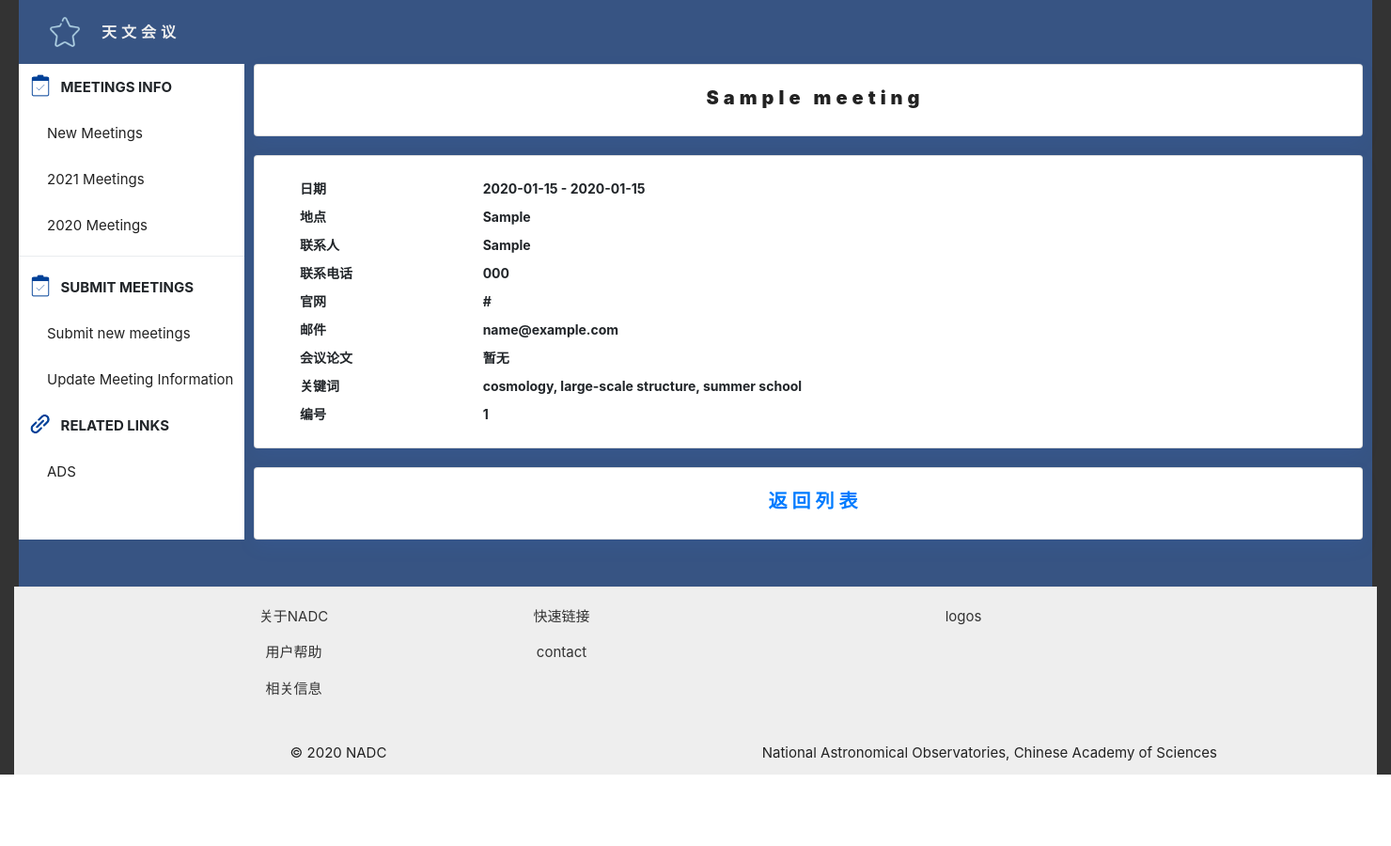
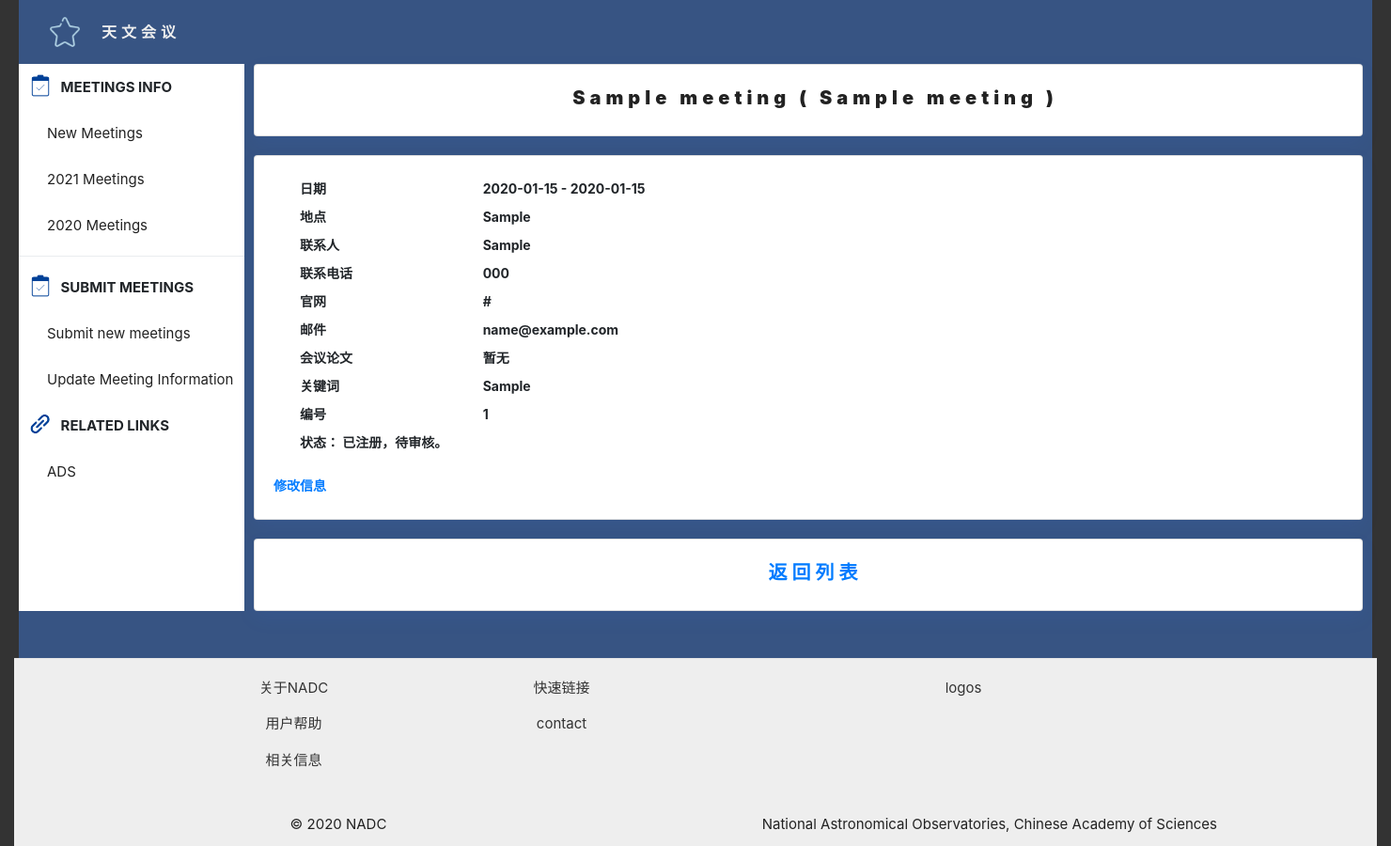
Before and after one commit to YSH1014/meeting, a Flask app: page /meetingInfo/1 in a window 1480 px wide. Shown: the part 142-1042 px from the top of the page at 94% size. Before the commit the page ends 966 px from the top, so only its background shows below. Run offline with Flask 2, Linux system fonts and the light colour scheme; a user stored in the database is signed in; tables that the repository leaves empty hold one stand-in row (values such as "Sample post"); some libraries are stand-ins or nearby versions.

Commit message:
更新会议

```diff
--- a/app/__init__.py
+++ b/app/__init__.py
@@ -1,10 +1,12 @@
 from flask import Flask
-from app.config import Config
 from flask_sqlalchemy import SQLAlchemy
 from flask_login import LoginManager
 from flask_migrate import Migrate
-
+from dotenv import load_dotenv
 app = Flask(__name__)
+load_dotenv('.flaskenv')
+load_dotenv('.env')
+from app.config import Config
 app.config.from_object(Config)
 
 login = LoginManager(app)
--- a/app/config.py
+++ b/app/config.py
@@ -4,6 +4,7 @@ basedir = os.path.abspath(os.path.dirname(__file__))
 
 
 class Config(object):
+
     POSTGRES_URL = os.environ.get("POSTGRES_URL")
     POSTGRES_USER = os.environ.get("POSTGRES_USER")
     POSTGRES_PW = os.environ.get("POSTGRES_PW")
--- a/app/models.py
+++ b/app/models.py
@@ -5,9 +5,9 @@ from werkzeug.security import generate_password_hash, check_password_hash
 
 
 class RoleType(Enum):
-    USER = 0
-    ADMIN = 1
-    ROOT = 2
+    USER = auto()
+    ADMIN = auto()
+    ROOT = auto()
 
 
 class MeetingStatusType(Enum):
--- a/app/routes/admin_routes.py
+++ b/app/routes/admin_routes.py
@@ -14,7 +14,7 @@ def approve(id):
     meeting = Meeting.query.get(id)
     meeting.status = MeetingStatusType.APPROVED
     db.session.commit()
-    return redirect(url_for('meetingInfo',id=id))
+    return redirect(url_for('meeting_detail',id=id))
 
 @app.route('/unapprove/<int:id>')
 @admin_required
--- a/app/routes/meeting_routes.py
+++ b/app/routes/meeting_routes.py
@@ -1,12 +1,13 @@
 from app import app
 from app import db
 from flask import render_template, redirect, url_for, flash, request
-from app.forms import LoginForm, RegisterForm, RegisterMeetingForm
+from app.forms import LoginForm, RegisterForm, RegisterMeetingForm, UpdateMeeting
 from flask_login import current_user, login_user, logout_user, login_required
 from app.models import User, load_user, RoleType, MeetingStatusType, Meeting
 import sqlalchemy.exc
 from datetime import datetime, timedelta, date
 from app.security import user_required
+from sqlalchemy.sql import or_
 
 
 @app.route('/registerMeeting', methods=['Get', 'Post'])
@@ -35,14 +36,108 @@ def register_meeting():
         try:
             db.session.add(meeting)
             db.session.commit()
-            flash('Congratulations, you are now a registered user!')
-            return redirect(url_for("meetingInfo", id=meeting.id))
+            flash('注册成功，请等待管理员审核')
+            return redirect(url_for("meeting_detail", id=meeting.id))
         except sqlalchemy.exc.IntegrityError as e:
             flash('注册失败，请检查信息是否完整')
 
-    return render_template('registerMeeting.html', form=form)
+    return render_template('registerMeeting.html', form=form, action='/register_meeting')
 
 
+@app.route('/update_meeting_form/<int:id>',methods=['get','post'])
+@user_required
+def update_meeting_form(id):
+    meeting = Meeting.query.get(id)
+    if (meeting.register != current_user.id):
+        return redirect(url_for('error', message='您不是该会议注册者，无法修改'))
+    # 将原有属性填入新表单
+    form = RegisterMeetingForm(
+        title=meeting.title,
+        short_name=meeting.short_name,
+        location=meeting.location,
+        start_date=meeting.start_date,
+        end_date=meeting.end_date,
+        introduction=meeting.introduction,
+        url=meeting.url,
+        key_words=meeting.key_words,
+        contact=meeting.contact,
+        email=meeting.email,
+        phone=meeting.phone
+    )
+    if form.validate_on_submit():
+
+        meeting = Meeting.query.get(id)
+
+        meeting.register=current_user.id
+        meeting.status= MeetingStatusType.REGISTERED
+        meeting.title=form.title.data
+        meeting.short_name=form.short_name.data
+        meeting.location=form.location.data
+        meeting.url=form.url.data
+        meeting.start_date=form.start_date.data
+        meeting.end_date=form.end_date.data
+        meeting.key_words=form.key_words.data
+        meeting.contact=form.contact.data
+        meeting.email=form.email.data
+        meeting.phone=form.phone.data
+        meeting.introduction=form.introduction.data
+
+        db.session.commit()
+        flash("修改成功，等待管理员再次审核")
+        return redirect(url_for("meeting_detail", id=meeting.id))
+    else :
+        return render_template('registerMeeting.html', form=form, action=url_for('update_meeting_form', id=id))
+
+
+@app.route("/meetings")
+def meetings():
+    try:
+        query_id = request.args.get('id')
+        if query_id:
+            return redirect(url_for('meeting_detail', id=query_id))
+        query_filter = []
+        start_date = request.args.get('start_date')
+
+        # 处理　start_date
+        if start_date:
+            start_date = datetime.strptime(start_date, '%Y-%m-%d').date()
+        else:
+            start_date = date.today()
+
+        query_filter.append(Meeting.start_date >= start_date)
+
+        # 处理　end_date
+        end_date = request.args.get('end_date')
+        if end_date:
+            end_date = datetime.strptime(end_date, '%Y-%m-%d').date()
+            query_filter.append(Meeting.start_date <= end_date)
+
+        # 处理status
+        # 如果是管理员，则读取该参数，否则用approved
+        status = request.args.get('status', 'APPROVED') \
+            if current_user.is_authenticated and current_user.role == RoleType.ADMIN else \
+            'APPROVED'
+
+        query_filter.append(Meeting.status == MeetingStatusType.__members__[status])
+
+        # 处理search_keywords
+        search_keywords = request.args.get('keywords')
+        if search_keywords:
+            search_keywords = '%' + search_keywords + '%'
+            query_filter.append(or_(Meeting.title.like(search_keywords)))
+            query_filter.append(or_(Meeting.introduction.like(search_keywords)))
+            query_filter.append(or_(Meeting.key_words.like(search_keywords)))
+
+        all_meetings = Meeting.query.filter(*query_filter).all()
+        return render_template('meetings.html', meetings=all_meetings)
+
+
+
+    except ValueError as e:
+        return redirect(url_for('error', message='请求参数无效，请检查日期是否存在' + e))
+
+
+'''
 @app.route("/meetings")
 def meetings():
     start_year = request.args.get('start_year', 2020)
@@ -74,6 +169,7 @@ def meetings():
             Meeting.start_date < end_date
         ).order_by(Meeting.start_date).all()
         return render_template('meetings.html', meetings=all_meetings)
+'''
 
 
 @app.route("/meetings_week")
@@ -86,7 +182,12 @@ def meetings_week():
 
 
 @app.route("/meetingInfo/<int:id>")
-def meetingInfo(id):
+def meeting_detail(id):
     meeting = Meeting.query.get(id)
     register = User.query.get(meeting.register)
-    return render_template('meetingInfo.html', meeting=meeting, register=register)
+    return render_template('meeting_detail.html', meeting=meeting, register=register)
+
+
+@app.route("/search_meeting")
+def search_meeting():
+    return render_template("search_meeting.html")
--- a/app/templates/base.html
+++ b/app/templates/base.html
@@ -5,8 +5,8 @@
         <ul class="navbar-nav indexNavbar-ul">
             {% include 'user_menu.html' %}
         </ul>
-        <form class="form-inline my-2 my-lg-0 input-group-sm">
-            <input class="form-control mr-sm-2 index-topNav-searchBox" type="search" placeholder="站内搜索"
+        <form action="/meetings" class="form-inline my-2 my-lg-0 input-group-sm">
+            <input name="keywords" class="form-control mr-sm-2 index-topNav-searchBox" type="search" placeholder="站内搜索"
                    aria-label="Search">
             <button class="btn my-2 my-sm-0 btn-sm" type="submit">Search</button>
         </form>
@@ -62,23 +62,15 @@
                             class="nav-link meeting-sidebar-navlink" href={{
                             url_for(
                         "meetings",
-                        start_year = 2021,
-                        start_month = 1,
-                        start_day = 1,
-                        end_year = 2021,
-                        end_month = 12,
-                        end_day = 31
+                        start_date='2021-1-1',
+                        end_date='2021-12-31'
                         )}}>2021 Meetings</a></li>
                     <li class="nav-item list-group-item meeting-sidebar-item"><a
                             class="nav-link meeting-sidebar-navlink" href={{
                             url_for(
                         "meetings",
-                        start_year = 2020,
-                        start_month = 1,
-                        start_day = 1,
-                        end_year = 2020,
-                        end_month = 12,
-                        end_day = 31
+                        start_date='2020-1-1',
+                        end_date='2020-12-31'
                         )}}>2020 Meetings</a></li>
                     <li class="dropdown-divider"></li>
                     <li class="nav-item list-group-item meeting-sidebar-subtitle"><img src={{url_for('static'
@@ -91,7 +83,7 @@
                             class="nav-link meeting-sidebar-navlink" href={{ url_for("register_meeting") }}>Submit new
                         meetings</a></li>
                     <li class="nav-item list-group-item meeting-sidebar-item"><a
-                            class="nav-link meeting-sidebar-navlink" href="#">Update Meeting Information</a></li>
+                            class="nav-link meeting-sidebar-navlink" href={{url_for('search_meeting')}}>Update Meeting Information</a></li>
                     <li class="nav-item list-group-item meeting-sidebar-subtitle"><img src={{url_for('static'
                                                                                        ,filename="u/img/meetings-img/linkIcon.png"
                                                                                        )}} alt="..."
--- a/app/templates/meetingInfo.html
+++ /dev/null
@@ -1,63 +0,0 @@
-{% extends 'base.html' %}
-{% block title %}
-{{meeting.short_name}}
-{% endblock %}
-{% block content %}
-<div class="card meetings-card">
-    <div class="card-body meeting-intro">
-<blockquote class="blockquote mb-0">
-                <div class="row meetings-detail">
-                  <div class="col-sm-2">日期</div>
-                  <div class="col-sm-10">{{meeting.start_date}} - {{meeting.end_date}}</div>
-                  <div class="col-sm-2">地点</div>
-                  <div class="col-sm-10">{{meeting.location}}</div>
-                  <div class="col-sm-2">联系人</div>
-                  <div class="col-sm-10">{{meeting.contact}}</div>
-                  <div class="col-sm-2">联系电话</div>
-                  <div class="col-sm-10">{{meeting.phone}}</div>
-                  <div class="col-sm-2">官网</div>
-                  <div class="col-sm-10">{{meeting.url}}</div>
-                  <div class="col-sm-2">邮件</div>
-                  <div class="col-sm-10">{{meeting.email}}</div>
-                  <div class="col-sm-2">会议论文</div>
-                  <div class="col-sm-10">暂无</div>
-                  <div class="col-sm-2">关键词</div>
-                  <div class="col-sm-10">cosmology, large-scale structure, summer school</div>
-                  <div class="col-sm-2">编号</div>
-                  <div class="col-sm-10">{{meeting.id}}</div>
-                </div>
-              </blockquote>
-              {% if current_user.role.__str__() == 'RoleType.ADMIN' %}
-    <p> 状态：
-        {% if meeting.status.__str__()=='MeetingStatusType.REGISTERED' %}
-            已注册，待审核。
-        {% elif meeting.status.__str__()=='MeetingStatusType.APPROVED' %}
-            审核通过。
-        {% elif meeting.status.__str__() == 'MeetingStatusType.UNAPPROVED' %}
-            审核未通过。
-        {% elif meeting.status.__str__() == 'MeetingStatusType.OUTDUE' %}
-            已过期。
-        {% else %}
-            ...
-        {% endif %}
-    </p>
-    {% if meeting.status.__str__() == 'MeetingStatusType.REGISTERED' %}
-        <a href="{{ url_for('approve',id=meeting.id) }}"> 通过审核 </a>
-
-        <a href="{{ url_for('unapprove',id=meeting.id) }}"> 不通过</a>
-    {% endif %}
-    {% endif %}
-    </div>
-    </div>
-    			<div class="card meetings-card">
-            <div class="card-body meetings-mainPage-title"> <script>
-               document.write('<a href="' + document.referrer + '">返回列表</a>');
-             </script> </div>
-          </div
-
-
-
-
-
-
-{% endblock %}
--- /dev/null
+++ b/app/templates/meeting_detail.html
@@ -0,0 +1,72 @@
+{% extends 'base.html' %}
+{% block title %}
+{{meeting.title}}
+{% if meeting.short_name %}
+( {{meeting.short_name}} )
+{% endif %}
+{% endblock %}
+{% block content %}
+<div class="card meetings-card">
+    <div class="card-body meeting-intro">
+        <blockquote class="blockquote mb-0">
+            <div class="row meetings-detail">
+                <div class="col-sm-2">日期</div>
+                <div class="col-sm-10">{{meeting.start_date}} - {{meeting.end_date}}</div>
+                <div class="col-sm-2">地点</div>
+                <div class="col-sm-10">{{meeting.location}}</div>
+                <div class="col-sm-2">联系人</div>
+                <div class="col-sm-10">{{meeting.contact}}</div>
+                <div class="col-sm-2">联系电话</div>
+                <div class="col-sm-10">{{meeting.phone}}</div>
+                <div class="col-sm-2">官网</div>
+                <div class="col-sm-10">{{meeting.url}}</div>
+                <div class="col-sm-2">邮件</div>
+                <div class="col-sm-10">{{meeting.email}}</div>
+                <div class="col-sm-2">会议论文</div>
+                <div class="col-sm-10">暂无</div>
+                <div class="col-sm-2">关键词</div>
+                <div class="col-sm-10">{{meeting.key_words}}</div>
+                <div class="col-sm-2">编号</div>
+                <div class="col-sm-10">{{meeting.id}}</div>
+            </div>
+        </blockquote>
+        <p> 状态：
+            {% if meeting.status.__str__()=='MeetingStatusType.REGISTERED' %}
+            已注册，待审核。
+            {% elif meeting.status.__str__()=='MeetingStatusType.APPROVED' %}
+            审核通过。
+            {% elif meeting.status.__str__() == 'MeetingStatusType.UNAPPROVED' %}
+            审核未通过。
+            {% elif meeting.status.__str__() == 'MeetingStatusType.OUTDUE' %}
+            已过期。
+            {% else %}
+            ...
+            {% endif %}
+        </p>
+
+        <!--管理员界面 -->
+        {% if meeting.status.__str__() == 'MeetingStatusType.REGISTERED' and current_user.role.__str__()=='RoleType.ADMIN' %}
+        <a href="{{ url_for('approve',id=meeting.id) }}"> 通过审核 </a>
+
+        <a href="{{ url_for('unapprove',id=meeting.id) }}"> 不通过</a>
+        {% endif %}
+
+        <!--注册者界面　-->
+        {% if meeting.register == current_user.id %}
+            <a href={{ url_for('update_meeting_form',id=meeting.id)}}>修改信息</a>
+        {% endif %}
+    </div>
+</div>
+<div class="card meetings-card">
+    <div class="card-body meetings-mainPage-title">
+        <script>
+               document.write('<a href="' + document.referrer + '">返回列表</a>');
+
+
+
+        </script>
+    </div>
+</div
+
+
+        {% endblock %}
--- a/app/templates/meetings.html
+++ b/app/templates/meetings.html
@@ -24,7 +24,7 @@
         </blockquote>
     </div>
     <div class="card-footer text-muted meetings-more">
-        <a href="{{ url_for('meetingInfo',id=meeting.id) }}" >更多详情</a>
+        <a href="{{ url_for('meeting_detail',id=meeting.id) }}" >更多详情</a>
     </div>
 </div>
 {% endfor %}
--- a/app/templates/user_menu.html
+++ b/app/templates/user_menu.html
@@ -31,7 +31,7 @@
 {% endif %}
 {% if current_user.role.__str__() == 'RoleType.ADMIN' %}
 <!-- 角色为admin,包含会议管理链接 -->
-<li class="nav-item"><a class="nav-link index-topNav-link" href="{{ url_for('meetings',status='registered') }}">查看待审核会议</a></li>
+<li class="nav-item"><a class="nav-link index-topNav-link" href="{{ url_for('meetings',status='REGISTERED') }}">查看待审核会议</a></li>
 
 {% endif %}
 {% endif %}
```
Also changed, not shown: app/forms.py (+10 -1 lines), app/templates/search_meeting.html (added, +22 -0 lines), app/templates/update_meeting.html (added, +94 -0 lines).
